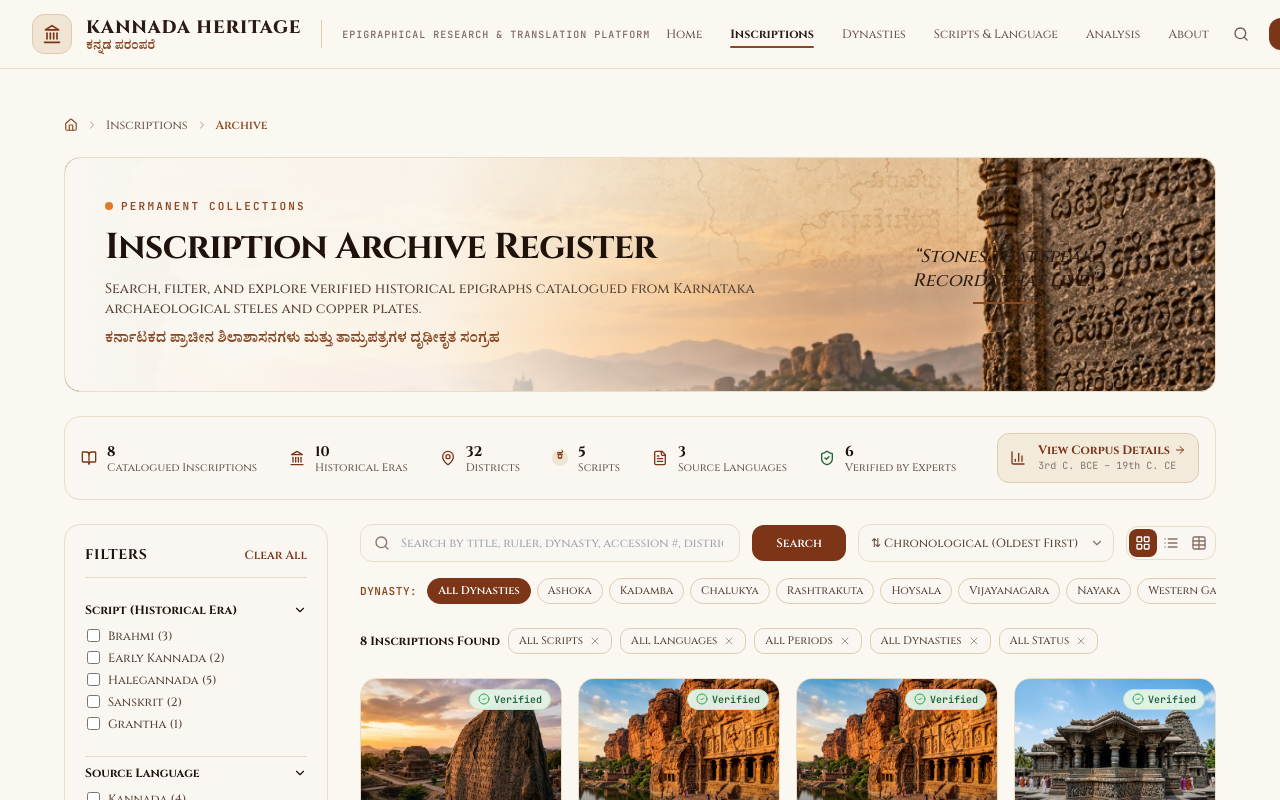
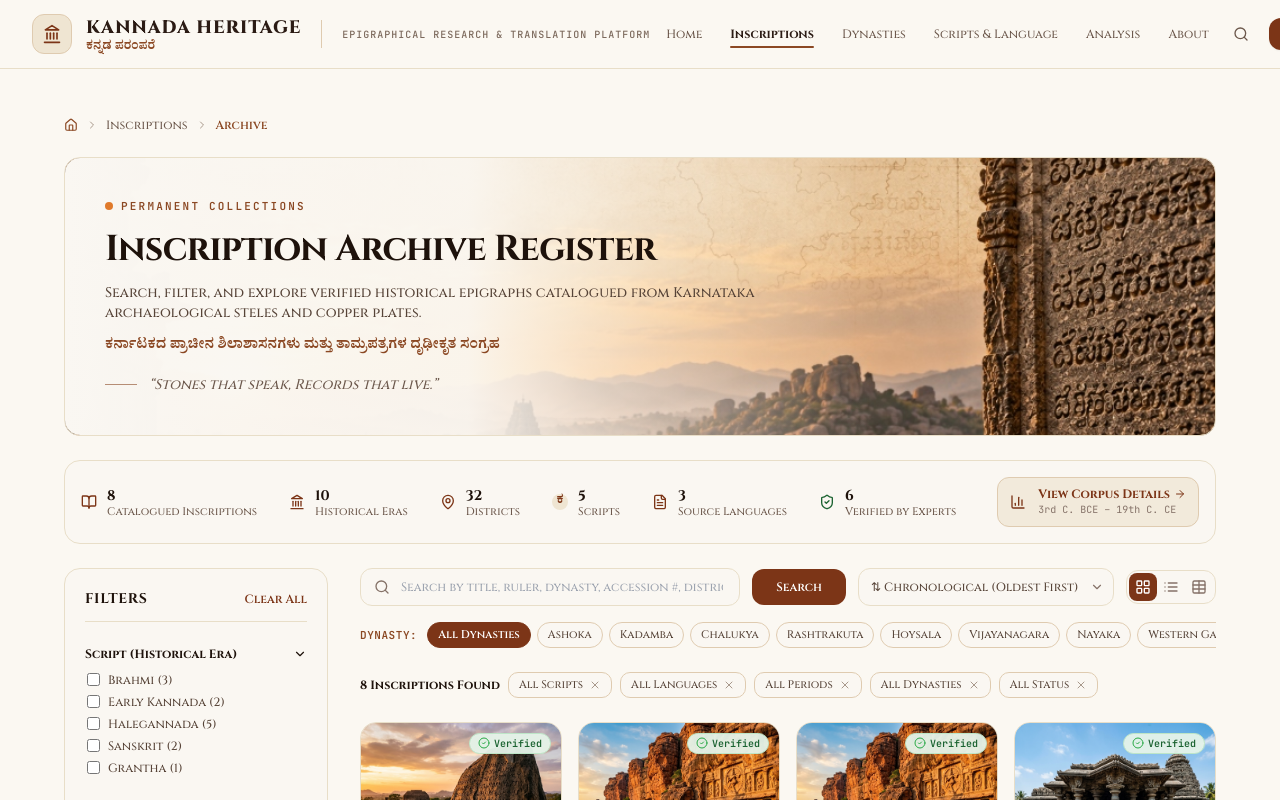
Before and after one commit to KUSHALMN/kannada-inscription-ocr-llm, a React (Vite) app: page / in a window 1280 px wide. Both pictures are taken after a click on the button "Inscriptions". Shown: the top 800 px of the page. Built offline with nearby package versions, Linux system fonts and the light colour scheme.

Commit message:
fix(ui): resolve text overlap glitch on Archive Register hero banner stele artwork

```diff
--- a/src/components/views/ArchiveView.tsx
+++ b/src/components/views/ArchiveView.tsx
@@ -273,11 +273,11 @@ export const ArchiveView: React.FC<ArchiveViewProps> = ({
           }}
         >
           {/* Warm Parchment Gradient Wash on Left to match screenshot */}
-          <div className="absolute inset-0 bg-gradient-to-r from-[#FAF7F2] via-[#FAF7F2]/90 to-transparent sm:w-[65%] z-0" />
+          <div className="absolute inset-0 bg-gradient-to-r from-[#FAF7F2] via-[#FAF7F2]/95 to-transparent sm:w-[70%] z-0" />
 
           <div className="relative z-10 grid grid-cols-1 lg:grid-cols-12 gap-6 items-center">
             {/* Left Header Narrative */}
-            <div className="lg:col-span-8 space-y-3">
+            <div className="lg:col-span-8 space-y-3.5">
               <div className="flex items-center gap-2">
                 <span className="w-2 h-2 rounded-full bg-[#E07A2B]" />
                 <span className="text-[11px] font-mono uppercase tracking-[0.2em] font-semibold text-[#8B4823]">
@@ -296,16 +296,16 @@ export const ArchiveView: React.FC<ArchiveViewProps> = ({
               <p className="font-kannada text-xs sm:text-sm text-[#8B4823] font-semibold leading-relaxed">
                 ಕರ್ನಾಟಕದ ಪ್ರಾಚೀನ ಶಿಲಾಶಾಸನಗಳು ಮತ್ತು ತಾಮ್ರಪತ್ರಗಳ ದೃಢೀಕೃತ ಸಂಗ್ರಹ
               </p>
+
+              {/* Motto with authentic divider on readable parchment */}
+              <div className="pt-1 flex items-center gap-3 text-xs sm:text-sm font-serif text-[#6C584C] italic">
+                <span className="w-8 h-px bg-[#8B4823]/60" />
+                <span>“Stones that speak, Records that live.”</span>
+              </div>
             </div>
 
-            {/* Right Center Quote (from screenshot) */}
-            <div className="lg:col-span-4 hidden lg:flex flex-col items-center justify-center text-center p-4">
-              <p className="font-serif italic text-lg text-[#2B1B14] leading-snug drop-shadow-xs">
-                “Stones that speak, <br />
-                Records that live.”
-              </p>
-              <div className="w-16 h-0.5 bg-[#8B4823] mt-2" />
-            </div>
+            {/* Right side is kept clean so authentic carved stele background is completely unobstructed */}
+            <div className="lg:col-span-4 hidden lg:block" aria-hidden="true" />
           </div>
         </div>
       </div>
```
